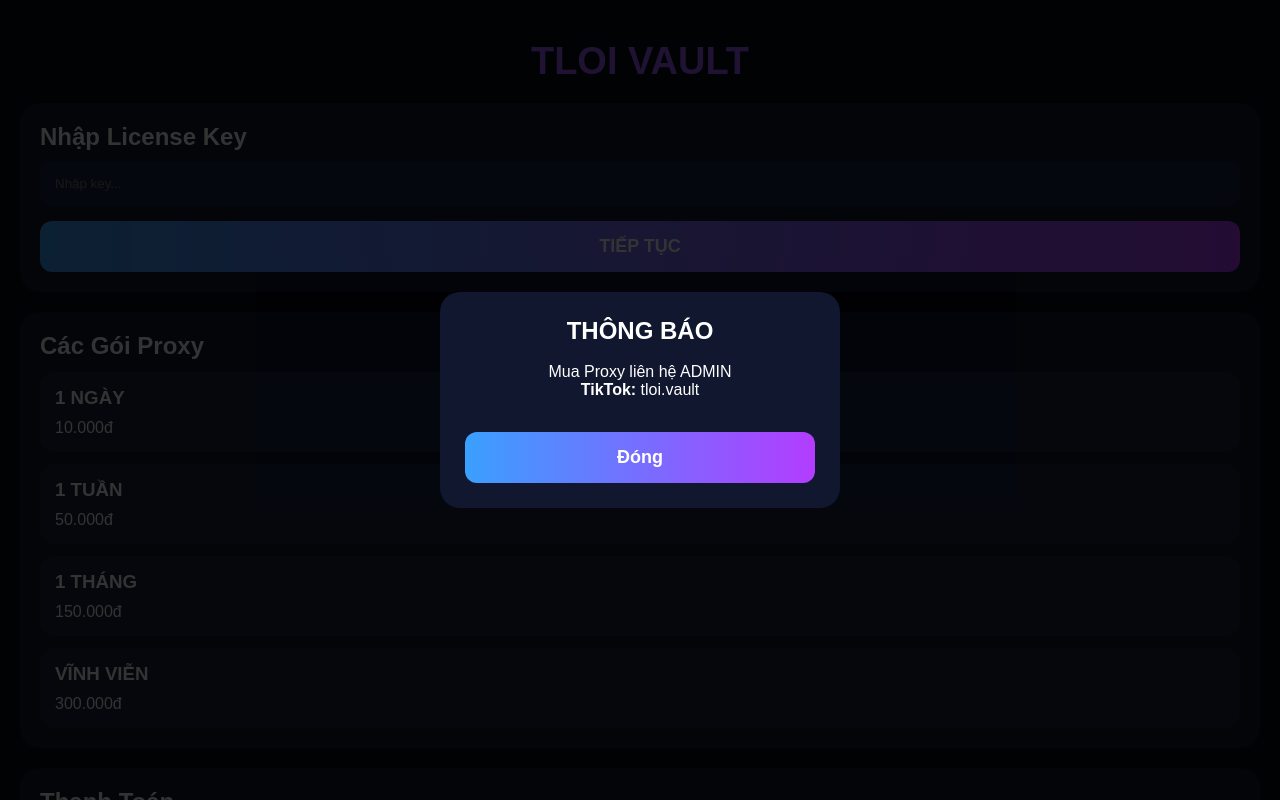
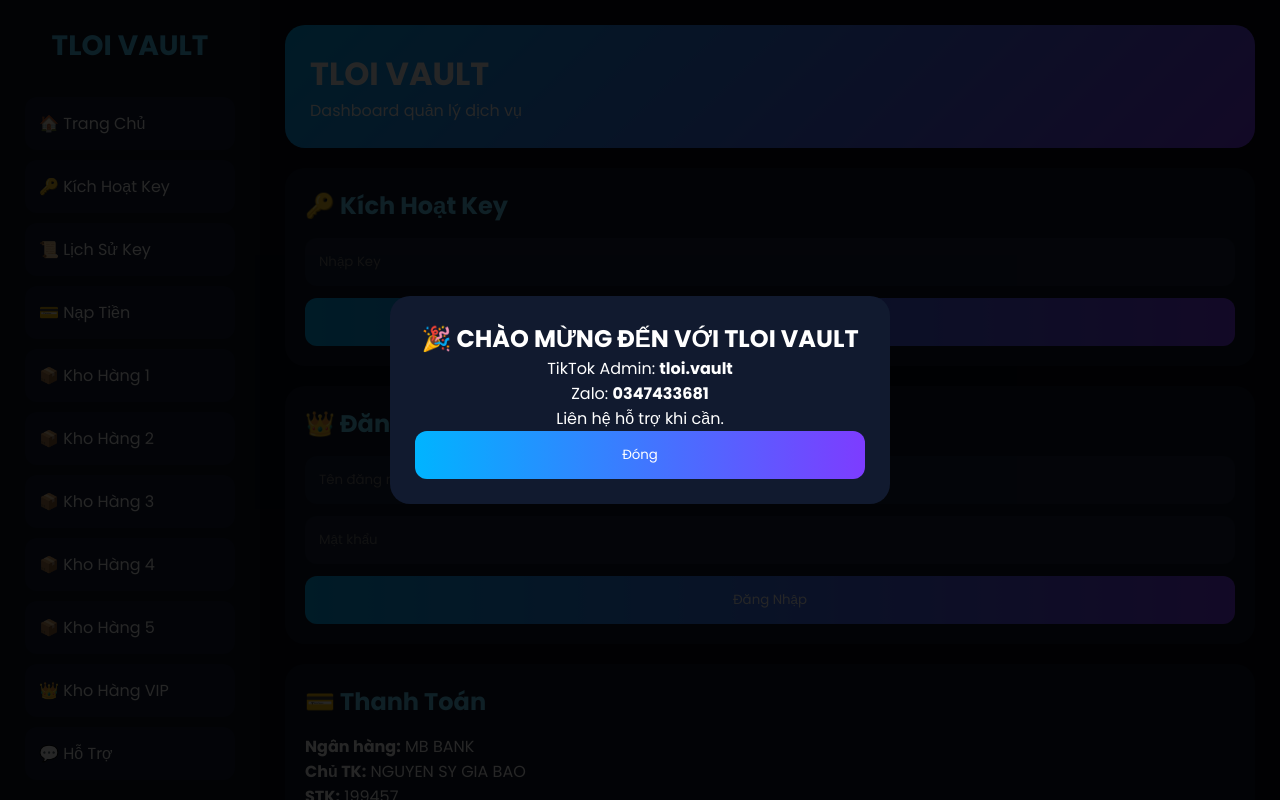
Before and after one commit to aanh70869-source/tloi-vault, a plain HTML site: page index.html in a window 1280 px wide. Shown: the top 800 px of the page. Drawn offline with Linux system fonts and the light colour scheme.

Commit message:
Update index.html

```diff
--- a/index.html
+++ b/index.html
@@ -4,174 +4,134 @@
 <meta charset="UTF-8">
 <meta name="viewport" content="width=device-width, initial-scale=1.0">
 <title>TLOI VAULT</title>
+<link href="https://fonts.googleapis.com/css2?family=Poppins:wght@300;400;600;700&display=swap" rel="stylesheet">
 <style>
-*{
-margin:0;
-padding:0;
-box-sizing:border-box;
-font-family:Arial,sans-serif;
-}
-body{
-background:#050816;
-color:white;
-padding:20px;
-}
-.logo{
-text-align:center;
-font-size:38px;
-font-weight:bold;
-margin-top:20px;
-color:#9b59ff;
-}
-.card{
-background:#10172e;
-border-radius:20px;
-padding:20px;
-margin-top:20px;
-}
-input{
-width:100%;
-padding:15px;
-border:none;
-border-radius:12px;
-background:#1a2547;
-color:white;
-margin-top:10px;
-}
-button{
-width:100%;
-padding:15px;
-border:none;
-border-radius:12px;
-margin-top:15px;
-font-weight:bold;
-font-size:18px;
-background:linear-gradient(90deg,#3aa0ff,#b33cff);
-color:white;
-}
-.package{
-background:#182442;
-padding:15px;
-border-radius:15px;
-margin-top:12px;
-}
-.package h3{
-margin-bottom:10px;
-}
-.hidden{
-display:none;
-}
-.popup{
-position:fixed;
-top:0;
-left:0;
-width:100%;
-height:100%;
-background:rgba(0,0,0,.8);
-display:flex;
-justify-content:center;
-align-items:center;
-z-index:999;
-}
-.popup-box{
-background:#10172e;
-padding:25px;
-border-radius:20px;
-width:90%;
-max-width:400px;
-text-align:center;
-}
-.close{
-margin-top:15px;
+*{margin:0;padding:0;box-sizing:border-box;font-family:'Poppins',sans-serif}
+body{background:#050816;color:white}
+.container{display:flex;min-height:100vh}
+.sidebar{width:260px;background:#0d1324;padding:25px}
+.logo{font-size:28px;font-weight:700;text-align:center;margin-bottom:30px;color:#4fd1ff}
+.sidebar ul{list-style:none}
+.sidebar li{padding:14px;margin-bottom:10px;border-radius:12px;background:#121c34}
+.main{flex:1;padding:25px}
+.top-card{background:linear-gradient(135deg,#00b4ff,#7d3cff);padding:25px;border-radius:20px;margin-bottom:20px}
+.card{background:#0f1729;padding:20px;border-radius:20px;margin-bottom:20px}
+.card h2{margin-bottom:15px;color:#66d9ff}
+input{width:100%;padding:14px;margin-bottom:12px;border:none;border-radius:12px;background:#18223d;color:white}
+button{width:100%;padding:14px;border:none;border-radius:12px;background:linear-gradient(90deg,#00b4ff,#7d3cff);color:white}
+.package-grid{display:grid;grid-template-columns:repeat(auto-fit,minmax(180px,1fr));gap:15px}
+.package{background:#18223d;padding:20px;border-radius:15px;text-align:center}
+.zalo-btn{display:inline-block;padding:12px 18px;background:#00b4ff;border-radius:12px;color:white;text-decoration:none}
+.popup{position:fixed;top:0;left:0;width:100%;height:100%;background:rgba(0,0,0,.85);display:flex;align-items:center;justify-content:center;z-index:9999}
+.popup-box{width:90%;max-width:500px;background:#111a2f;padding:25px;border-radius:20px;text-align:center}
+@media(max-width:900px){
+.container{flex-direction:column}
+.sidebar{width:100%}
 }
 </style>
 </head>
 <body>
-<div class="popup" id="popup">
+<div id="popup" class="popup">
 <div class="popup-box">
-<h2>THÔNG BÁO</h2>
-<br>
-<p>Mua Proxy liên hệ ADMIN</p>
-<p><b>TikTok:</b> tloi.vault</p>
-<br>
+<h2>🎉 CHÀO MỪNG ĐẾN VỚI TLOI VAULT</h2>
+<p>TikTok Admin: <b>tloi.vault</b></p>
+<p>Zalo: <b>0347433681</b></p>
+<p>Liên hệ hỗ trợ khi cần.</p>
 <button onclick="closePopup()">Đóng</button>
 </div>
 </div>
+<div class="container">
+<aside class="sidebar">
 <div class="logo">TLOI VAULT</div>
-<div id="login">
-<div class="card">
-<h2>Nhập License Key</h2>
-<input id="key" placeholder="Nhập key...">
-<button onclick="login()">TIẾP TỤC</button>
+<ul>
+<li>🏠 Trang Chủ</li>
+<li>🔑 Kích Hoạt Key</li>
+<li>📜 Lịch Sử Key</li>
+<li>💳 Nạp Tiền</li>
+<li>📦 Kho Hàng 1</li>
+<li>📦 Kho Hàng 2</li>
+<li>📦 Kho Hàng 3</li>
+<li>📦 Kho Hàng 4</li>
+<li>📦 Kho Hàng 5</li>
+<li>👑 Kho Hàng VIP</li>
+<li>💬 Hỗ Trợ</li>
+</ul>
+</aside>
+<main class="main">
+<div class="top-card">
+<h1>TLOI VAULT</h1>
+<p>Dashboard quản lý dịch vụ</p>
 </div>
 <div class="card">
-<h2>Các Gói Proxy</h2>
-<div class="package">
-<h3>1 NGÀY</h3>
-<p>10.000đ</p>
+<h2>🔑 Kích Hoạt Key</h2>
+<input type="text" id="userKey" placeholder="Nhập Key">
+<button onclick="checkKey()">Kích Hoạt</button>
+<p id="result"></p>
 </div>
-<div class="package">
-<h3>1 TUẦN</h3>
-<p>50.000đ</p>
+<div class="card">
+<h2>👑 Đăng Nhập Admin</h2>
+<input type="text" id="adminUser" placeholder="Tên đăng nhập">
+<input type="password" id="adminPass" placeholder="Mật khẩu">
+<button onclick="adminLogin()">Đăng Nhập</button>
 </div>
-<div class="package">
-<h3>1 THÁNG</h3>
-<p>150.000đ</p>
+<div class="card">
+<h2>💳 Thanh Toán</h2>
+<p><b>Ngân hàng:</b> MB BANK</p>
+<p><b>Chủ TK:</b> NGUYEN SY GIA BAO</p>
+<p><b>STK:</b> 199457</p>
 </div>
-<div class="package">
-<h3>VĨNH VIỄN</h3>
-<p>300.000đ</p>
+<div class="card">
+<h2>📦 Danh Sách Gói</h2>
+<div class="package-grid">
+<div class="package">Kho Hàng 1</div>
+<div class="package">Kho Hàng 2</div>
+<div class="package">Kho Hàng 3</div>
+<div class="package">Kho Hàng 4</div>
+<div class="package">Kho Hàng 5</div>
+<div class="package">Kho Hàng VIP</div>
 </div>
 </div>
 <div class="card">
-<h2>Thanh Toán</h2>
-<p>Ngân hàng: MB Bank</p>
-<p>STK: 199457</p>
-<p>Chủ TK: NGUYỄN SỸ GIA BẢO</p>
-<p>Nội dung: BNNMO29</p>
+<h2>💬 Hỗ Trợ Khách Hàng</h2>
+<a class="zalo-btn" href="https://zaloapp.com/qr/p/p0tsnz2x06il?src=qr" target="_blank">Liên Hệ Zalo</a>
+<p>TikTok: tloi.vault</p>
+<p>Zalo: 0347433681</p>
 </div>
-</div>
-<div id="dashboard" class="hidden">
-<div class="card">
-<h2>Đăng nhập thành công</h2>
-<br>
-<p>Chào mừng đến TLOI VAULT</p>
-</div>
-<div class="card">
-<h2>Thông Tin Key</h2>
-<p id="info"></p>
-</div>
-<div class="card">
-<h2>ADMIN</h2>
-<p>TikTok: tloi.vault</p>
-</div>
+</main>
 </div>
 <script>
 function closePopup(){
 document.getElementById("popup").style.display="none";
 }
-function login(){
-let key=document.getElementById("key").value.trim();
-let text="";
-if(key==="TLOI-1D-2025"){
-text="Gói 1 Ngày";
+setTimeout(()=>{
+const popup=document.getElementById("popup");
+if(popup) popup.style.display="none";
+},7200000);
+const validKeys=[
+"TLOI-1D-2025",
+"TLOI-7D-2025",
+"TLOI-30D-2025",
+"TLOI-LIFE-2025"
+];
+function checkKey(){
+const key=document.getElementById("userKey").value.trim();
+const result=document.getElementById("result");
+if(validKeys.includes(key)){
+result.innerHTML="✅ Kích hoạt thành công";
+result.style.color="#4ade80";
+}else{
+result.innerHTML="❌ Key không hợp lệ";
+result.style.color="#f87171";
 }
-else if(key==="TLOI-7D-2025"){
-text="Gói 1 Tuần";
 }
-else if(key==="TLOI-30D-2025"){
-text="Gói 1 Tháng";
+function adminLogin(){
+const user=document.getElementById("adminUser").value.trim();
+const pass=document.getElementById("adminPass").value;
+if(user==="admin" && pass==="Naodepzai771"){
+alert("Đăng nhập Admin thành công!");
+}else{
+alert("Sai tài khoản hoặc mật khẩu!");
 }
-else if(key==="TLOI-LIFE-2025"){
-text="Gói Vĩnh Viễn";
-}
-else{
-alert("Key không hợp lệ");
-return;
-}
-document.getElementById("login").style.display="none";
-document.getElementById("dashboard").classList.remove("hidden");
-document.getElementById("info").innerText=text;
 }
 </script>
 </body>
```
